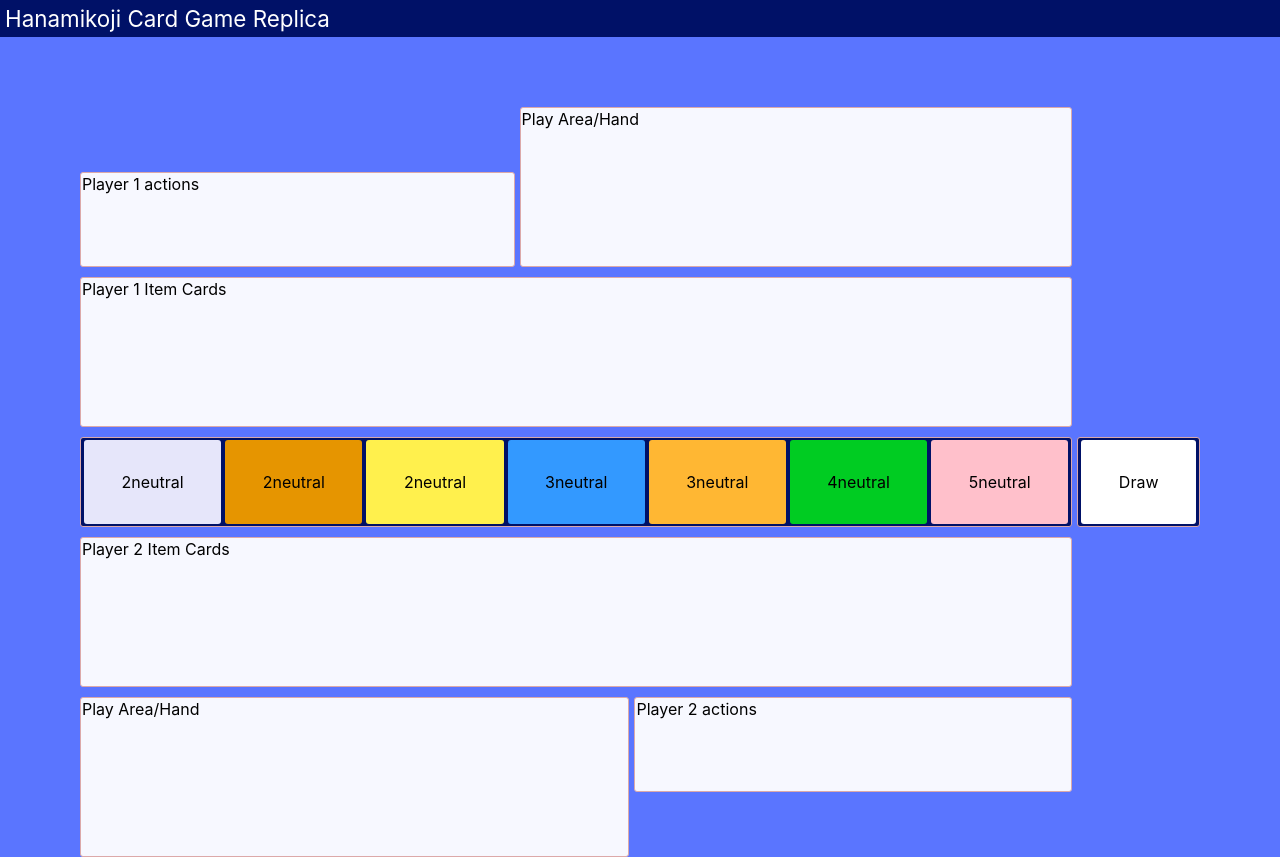
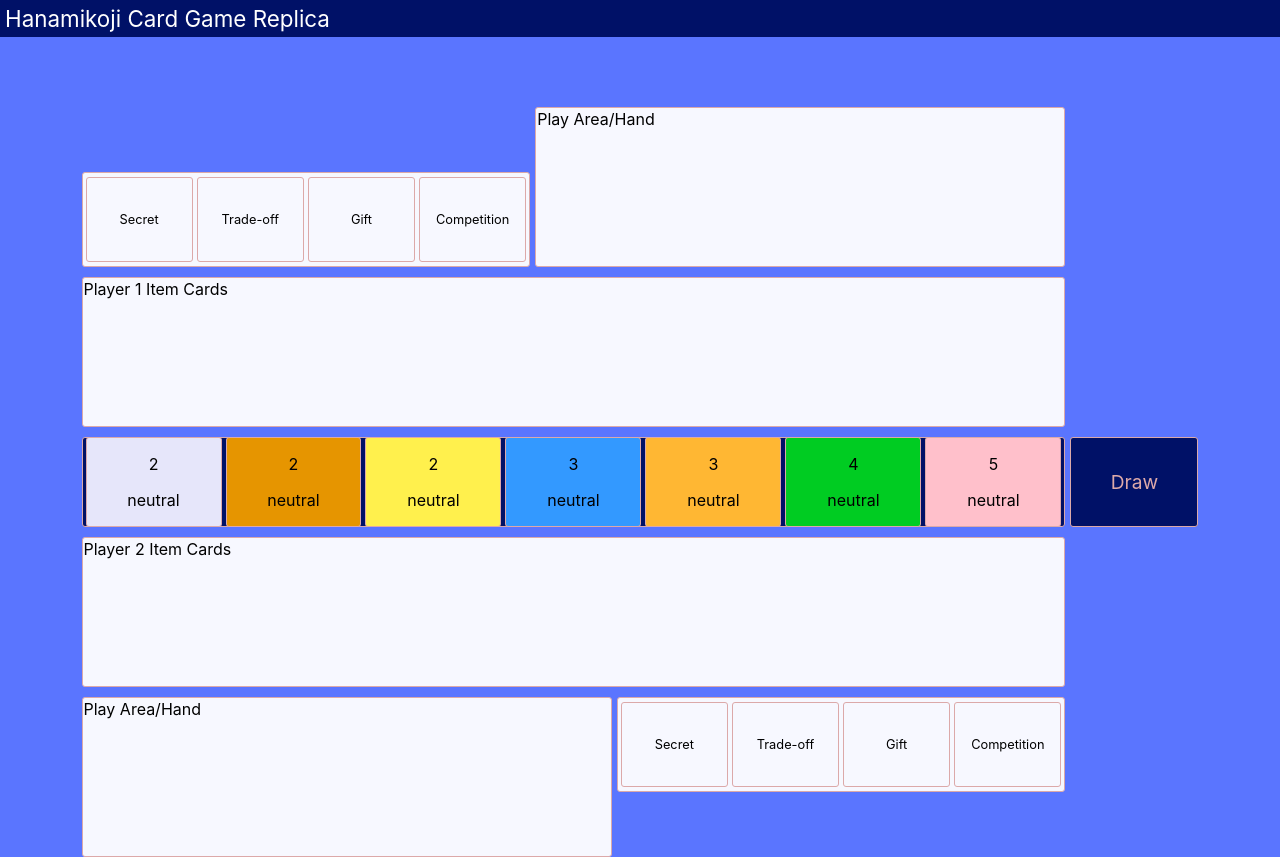
Before and after one commit to RoundEm/hanamikoji_replica, a React (Create React App) app: page / in a window 1280 px wide. Built offline with nearby package versions, Linux system fonts and the light colour scheme.

Commit message:
Render action marker outline and update styles

```diff
--- /dev/null
+++ b/src/ActionMarker.js
@@ -0,0 +1,9 @@
+import React from 'react'
+
+export default function ActionMarker(props) {
+  return (
+    <div>
+      {props.name}
+    </div>
+  )
+}
--- a/src/App.css
+++ b/src/App.css
@@ -23,6 +23,19 @@ div.top-header {
 .player-2-actions {
   grid-area: a2;
 }
+.player-1-actions, .player-2-actions {
+  font-size: .8em;
+  display: flex;
+  align-items: center;
+  text-align: center;
+}
+.player-1-actions div, .player-2-actions div {
+  flex: 1;
+  border: 1px solid #dca9a9;
+  border-radius: 3px;
+  padding: 34px 0;
+  margin: 0 2px;
+}
 .player-1-items {
   grid-area: p1;
 }
@@ -38,7 +51,10 @@ div.top-header {
 }
 .draw-pile {
   grid-area: d;
-  background-color: #001167
+  font-size: 1.2em;
+  color: #dca9a9;
+  background-color: #001167;
+  justify-content: center;
 }
 
 .grid-container {
@@ -68,14 +84,20 @@ div.top-header {
 }
 .flex-container {
   display: flex;
-  justify-content: space-around;
   align-items: center;
-  text-align: center;
 }
 .flex-container > div {
-  padding: 32px 0;
+  position: relative;
+  text-align: center;
   margin: 2px;
   flex: 1;
   background-color: white;
+  border: 1px solid #dca9a9;
   border-radius: 3px;
 }
+/* .charm-points {
+  position: absolute;
+}
+.vp-status {
+  position: absolute;
+} */
--- a/src/App.js
+++ b/src/App.js
@@ -1,7 +1,7 @@
 import React, { Component } from 'react'
 import './App.css'
-import AppBar from '@material-ui/core/AppBar'
 import GeishaCard from './GeishaCard'
+import ActionMarker from './ActionMarker'
 import componentData from './gameComponents.json'
 
 
@@ -10,20 +10,22 @@ class App extends Component {
     super(props)
     this.state = {
       gameComponents: [],
-      itemCards: []
+      itemCards: [],
+      actionMarkers: []
     }
   }
   componentDidMount() {
     this.setState({
       gameComponents: componentData.geisha_cards,
-      itemCards: componentData.item_cards
+      itemCards: componentData.item_cards,
+      actionMarkers: componentData.action_markers
     })
   }
-  componentDidUpdate() {
-    console.log('CDU state: ', this.state)
-  }
+  // componentDidUpdate() {
+  //   console.log('CDU state: ', this.state)
+  // }
   render() {
-    console.log('comp data: ', this.state.componentData)
+    console.log('state: ', this.state)
     return (
       <div>
         <div className="top-header">
@@ -37,7 +39,12 @@ class App extends Component {
           </div>
 
           <div className="player-1-actions play-area">
-            Player 1 actions
+            {this.state.actionMarkers.map(action => (
+              <ActionMarker
+                key={action.name}
+                name={action.name}
+              />
+            ))}
           </div>
 
           <div className="player-1-items play-area">
@@ -47,6 +54,7 @@ class App extends Component {
           <div className="geisha-cards flex-container">
             {this.state.gameComponents.map(geisha => (
               <GeishaCard
+                key={geisha.id}
                 color={geisha.color}
                 charmPoints={geisha.charm_points}
                 vpStatus={geisha.victory_point_status}
@@ -55,7 +63,7 @@ class App extends Component {
           </div>
 
           <div className="draw-pile flex-container">
-            <div>Draw</div>
+            Draw
           </div>
 
           <div className="player-2-hand play-area">
@@ -63,7 +71,12 @@ class App extends Component {
           </div>
 
           <div className="player-2-actions play-area">
-            Player 2 actions
+            {this.state.actionMarkers.map(action => (
+              <ActionMarker
+                key={action.name}
+                name={action.name}
+              />
+            ))}
           </div>
 
           <div className="player-2-items play-area">
--- a/src/GeishaCard.js
+++ b/src/GeishaCard.js
@@ -1,13 +1,12 @@
 import React from 'react'
-import './App.css'
 
 export default function GeishaCard(props) {
   return (
     <div
         style={{backgroundColor: props.color}}
     >
-        <span>{props.charmPoints}</span>
-        <span>{props.vpStatus}</span>
+        <p className="charm-points">{props.charmPoints}</p>
+        <p className="vp-status">{props.vpStatus}</p>
     </div>
   )
 }
```
